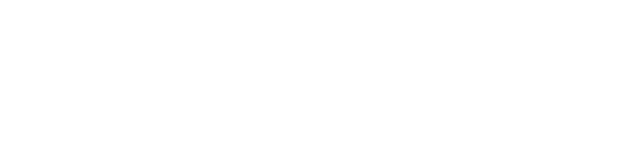
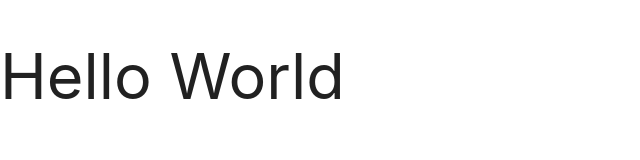
Before and after one commit to LiisNormann/modulePattern, a plain HTML site: page index.html in a window 1280 px wide. Shown: the whole page, without its empty margins (0-640 px from the left). Drawn offline with nearby package versions, Linux system fonts and the light colour scheme.

Commit message:
Added UI controller via standard module pattern

```diff
--- a/app.js
+++ b/app.js
@@ -1,8 +1,20 @@
-// module pattern basic structure
-(function() {
+// standard module pattern
+//it will be UI controller
+const UIController = (function() {
     //declare private variables and functions
+    let text = 'Hello World';
 
+    const changeText = function() {
+        const element = document.querySelector('h1')
+        element.textContent = text
+    }
     return {
         //declare public variables and functions
+        callChangeText: function() {
+            changeText();
+            console.log(text);
+        }
     }
 })();
+
+UIController.callChangeText();
--- a/index.html
+++ b/index.html
@@ -8,6 +8,7 @@
   <title>Pattern project</title>
 </head>
 <body>
+  <h1>Module Pattern</h1>
   <!-- compiled and minified JavaScript -->
   <script src="https://cdnjs.cloudfare.com/ajax/libs/materialize/1.0.0/js/materialize.min.js"></script>
   <script src="app.js"></script>
```
